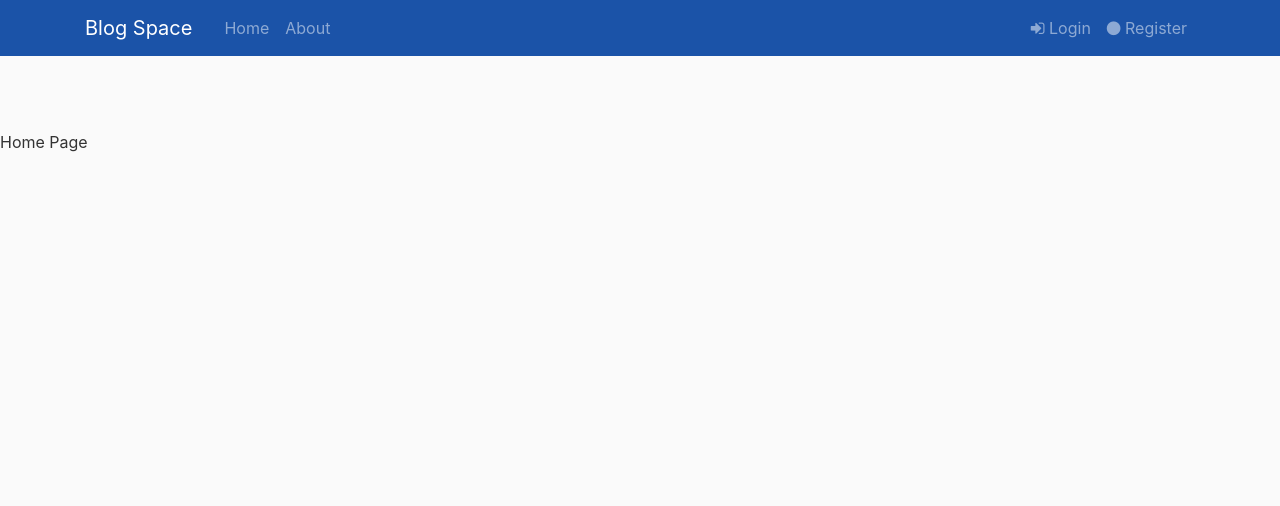
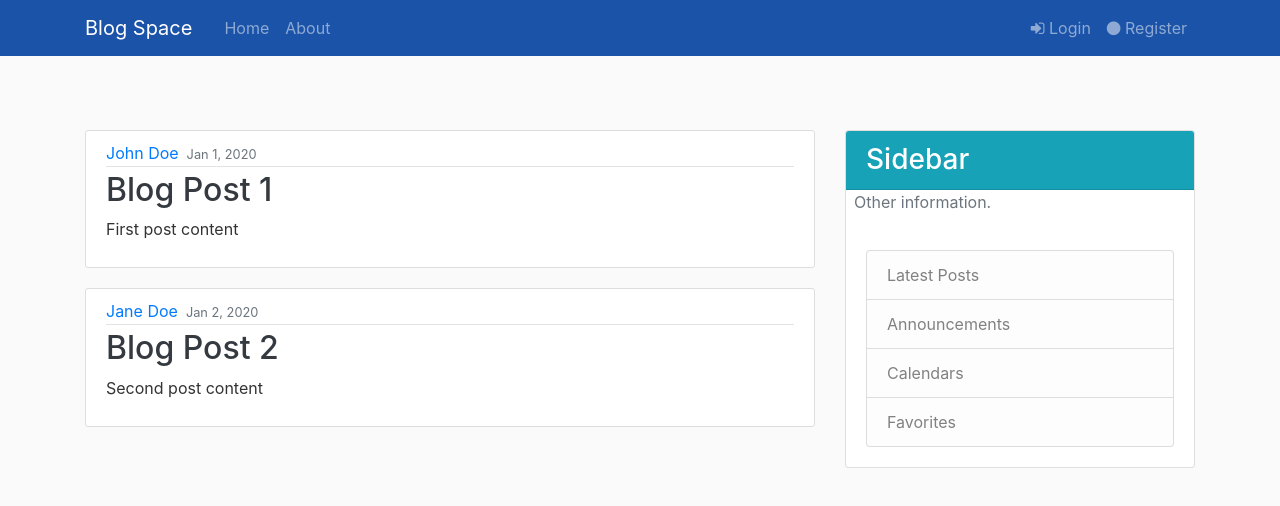
Before and after one commit to aakash-sahu/BlogApp, a React (Create React App) app in the folder JS/react/blogapp/: page /home in a window 1280 px wide. Shown: the top 506 px of the page. Built offline with nearby package versions, Linux system fonts and the light colour scheme.

Commit message:
Updated Home components with posts with lift up and added css

```diff
--- a/JS/react/blogapp/src/App.css
+++ b/JS/react/blogapp/src/App.css
@@ -1,7 +1,7 @@
 body {
   padding: 50px 0px 0px 0px;
   z-index: 0;
-    background: #fafafa;
+  background: #fafafa;
   color: #333333;
   margin-top: 5rem;
 }
@@ -9,3 +9,48 @@ body {
 .navbar-dark{
   background-color: rgb(27,83,168);
 }
+
+
+.content-section {
+  background: #ffffff;
+  padding: 10px 20px;
+  border: 1px solid #dddddd;
+  border-radius: 3px;
+  margin-bottom: 20px;
+}
+
+/* .article-title {
+  color: #444444;
+} */
+
+a.article-title:hover {
+  color: #428bca;
+  text-decoration: none;
+}
+
+.article-content {
+  white-space: pre-line;
+}
+
+.article-img {
+  height: 65px;
+  width: 65px;
+  margin-right: 16px;
+}
+
+.article-metadata {
+  padding-bottom: 1px;
+  margin-bottom: 4px;
+  border-bottom: 1px solid #e3e3e3
+}
+
+.article-metadata a:hover {
+  color: #333;
+  text-decoration: none;
+}
+
+.article-svg {
+  width: 25px;
+  height: 25px;
+  vertical-align: middle;
+}
--- a/JS/react/blogapp/src/components/HomeComponent.js
+++ b/JS/react/blogapp/src/components/HomeComponent.js
@@ -1,8 +1,48 @@
 import React, { Component } from 'react';
+import { Media, Card,CardBody, CardHeader,CardText, ListGroup, ListGroupItem } from 'reactstrap';
 
 function Home(props)  {
+
+    const posts = props.posts.map((post) => {
+        return (
+            <article key={post.id} className="content-section">
+                <Media>
+                    <Media body>
+                        <div className="article-metadata">
+                            <a className="mr-2" href="#">{post.author}</a>
+                            <small className="text-muted">{post.date_posted}</small>
+                        </div>
+                        <h2><a className="text-dark article-title" href="#">{post.title}</a></h2>
+                        <p className="article-content">{post.content}</p>
+                    </Media>
+                </Media>
+            </article>
+        )
+    })
+
     return (
-        <div>Home Page</div>
+        <main className="container">
+            <div className = "row">
+                <div className= "col-12 col-md-8">
+                    {posts}
+                </div>
+                <div className="col-12 col-md-4">
+                    <Card>
+                        <CardHeader className= "bg-info text-white" tag="h3">Sidebar</CardHeader>
+                        <CardText className='text-muted ml-2'>Other information.</CardText>
+                        <CardBody>
+                            <ListGroup>
+                                <ListGroupItem className="list-group-item-light">Latest Posts</ListGroupItem>
+                                <ListGroupItem className="list-group-item-light">Announcements</ListGroupItem>
+                                <ListGroupItem className="list-group-item-light">Calendars</ListGroupItem>
+                                <ListGroupItem className="list-group-item-light">Favorites</ListGroupItem>
+                            </ListGroup>
+                        </CardBody>
+                    </Card>
+                </div>
+            </div>
+        </main>
+
     );
 }
 
--- a/JS/react/blogapp/src/components/MainComponent.js
+++ b/JS/react/blogapp/src/components/MainComponent.js
@@ -3,11 +3,15 @@ import { Route, Switch, Redirect} from 'react-router-dom';
 import Header from './HeaderComponent';
 import About from './AboutComponent';
 import Home from './HomeComponent';
+import { POSTS } from '../shared/posts';
 
 
 class Main extends Component {
     constructor(props) {
         super(props);
+        this.state = {
+            posts: POSTS
+        };
     }
 
     render () {
@@ -15,7 +19,7 @@ class Main extends Component {
             <div>
                 <Header />
                 <Switch>
-                    <Route path='/home' component = {Home}/>
+                    <Route path='/home' component = {() => <Home posts = {this.state.posts} />}/>
                     <Route path='/about' component= {About} />
                 </Switch>
             </div>
--- /dev/null
+++ b/JS/react/blogapp/src/shared/posts.js
@@ -0,0 +1,16 @@
+export const POSTS = [
+    {
+        id: 0,
+        title: 'Blog Post 1',
+        author: 'John Doe',
+        content: 'First post content',
+        date_posted: "Jan 1, 2020"
+    },
+    {
+        id: 1,
+        author: 'Jane Doe',
+        title: 'Blog Post 2',
+        content: 'Second post content',
+        date_posted: "Jan 2, 2020"
+    }
+];
```
